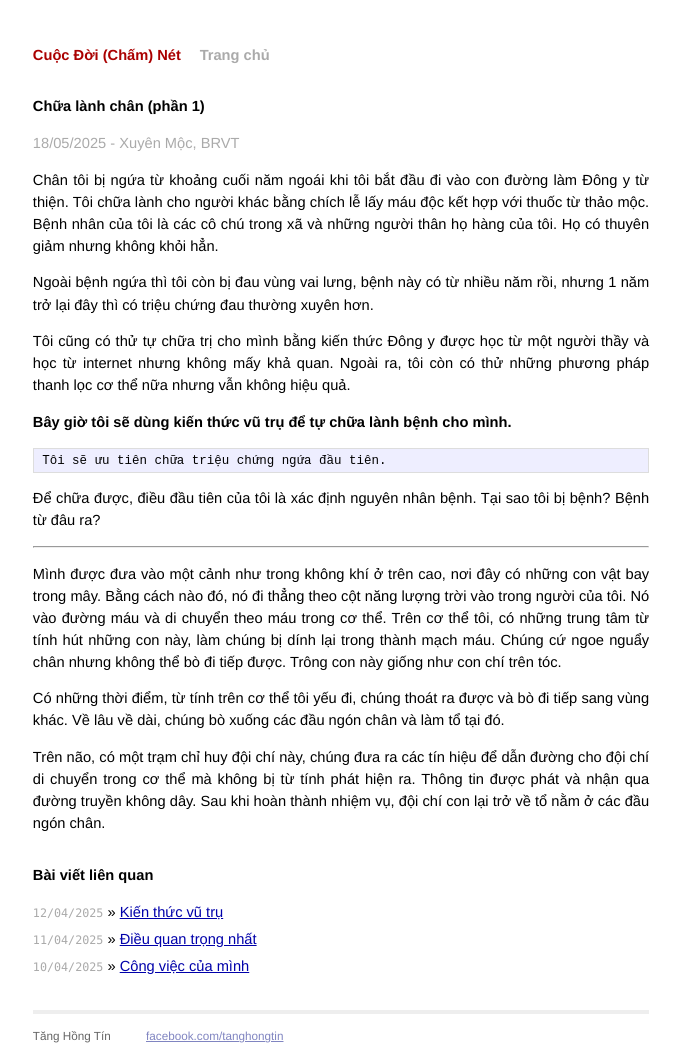
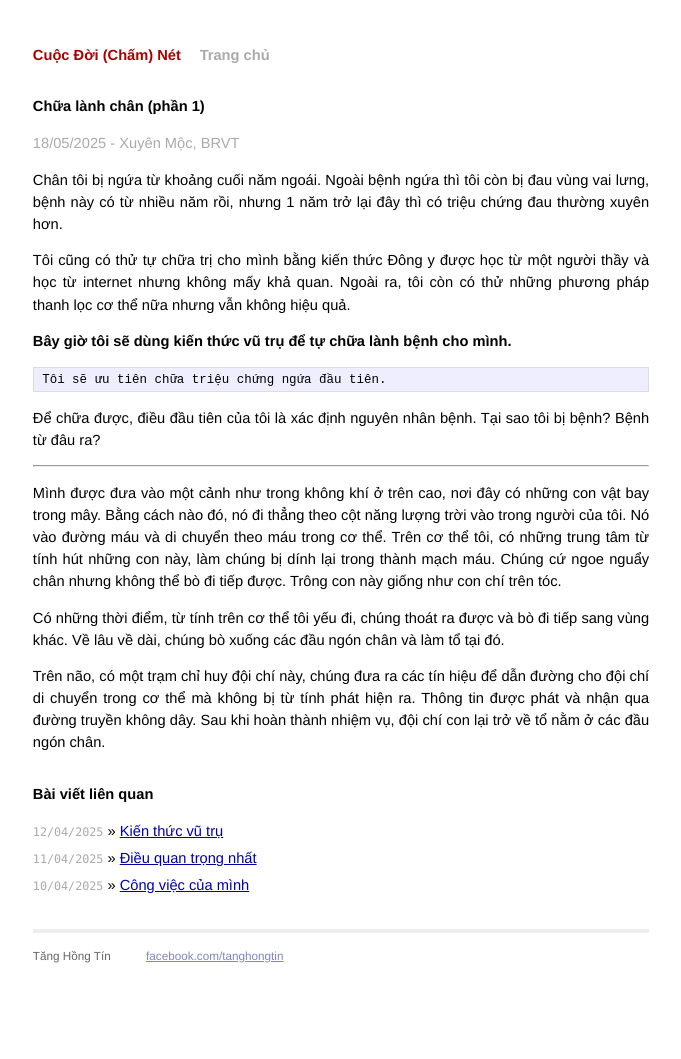
Before and after one commit to tanghongtin/cuocdoi, a Jekyll site: the page built from _posts/2025-05-18-chua-lanh-chan.md, in a window 1280 px wide. Shown: the whole page, without its empty margins (299-980 px from the left). Built offline with Jekyll 4.4.1, drawn with Linux system fonts in a browser that asks for light colours; after the commit the page ends 978 px from its top, so only the background shows below that.

Commit message:
Update 2025-05-18-chua-lanh-chan.md

```diff
--- a/_posts/2025-05-18-chua-lanh-chan.md
+++ b/_posts/2025-05-18-chua-lanh-chan.md
@@ -7,9 +7,7 @@
 ================
 <p class="meta">{{ page.date | date: "%d/%m/%Y" }} - Xuyên Mộc, BRVT</p>
 
-Chân tôi bị ngứa từ khoảng cuối năm ngoái khi tôi bắt đầu đi vào con đường làm Đông y từ thiện. Tôi chữa lành cho người khác bằng chích lễ lấy máu độc kết hợp với thuốc từ thảo mộc. Bệnh nhân của tôi là các cô chú trong xã và những người thân họ hàng của tôi. Họ có thuyên giảm nhưng không khỏi hẳn.
-
-Ngoài bệnh ngứa thì tôi còn bị đau vùng vai lưng, bệnh này có từ nhiều năm rồi, nhưng 1 năm trở lại đây thì có triệu chứng đau thường xuyên hơn.
+Chân tôi bị ngứa từ khoảng cuối năm ngoái. Ngoài bệnh ngứa thì tôi còn bị đau vùng vai lưng, bệnh này có từ nhiều năm rồi, nhưng 1 năm trở lại đây thì có triệu chứng đau thường xuyên hơn.
 
 Tôi cũng có thử tự chữa trị cho mình bằng kiến thức Đông y được học từ một người thầy và học từ internet nhưng không mấy khả quan. Ngoài ra, tôi còn có thử những phương pháp thanh lọc cơ thể nữa nhưng vẫn không hiệu quả.
 
```
